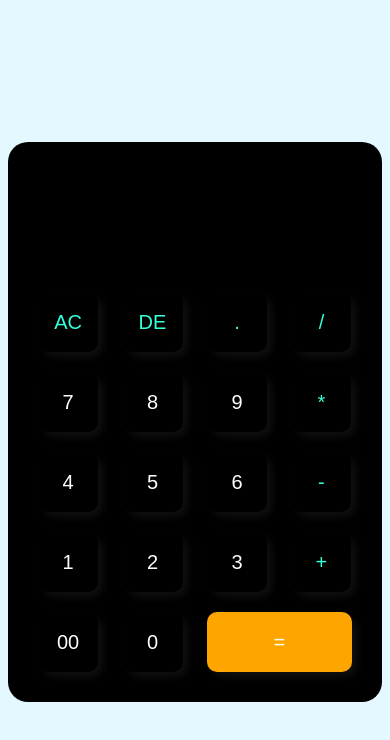
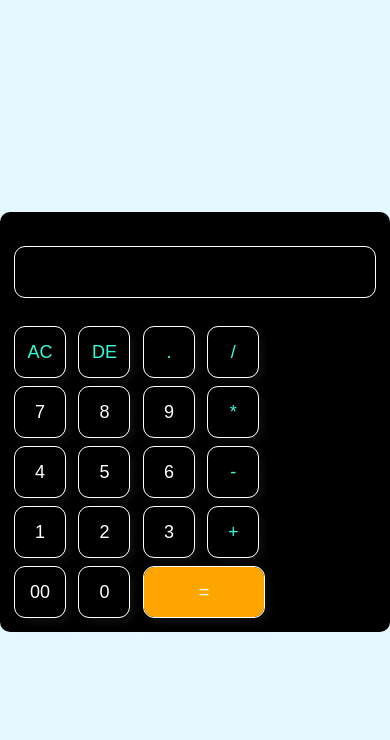
Before and after one commit to Codeblaq0/Simple-Calculator, a plain HTML site: page index.html in a window 390 px wide. Drawn offline with Linux system fonts and the light colour scheme.

Commit message:
Update style.css
Added responsiveness

```diff
--- a/style.css
+++ b/style.css
@@ -18,12 +18,13 @@
     background: #000;
     padding: 20px;
     border-radius: 20px;
-
+    width: 100%;
+    max-width: 400px;
 }
 
 .calculator form input{
     border: 0;
-    outline: 0;
+    outline: 1px solid white;
     width: 60px;
     height: 60px;
     border-radius: 10px;
@@ -48,7 +49,7 @@ form .display input{
     box-shadow: none;
 }
 
- form input.equal{
+form input.equal{
     width: 145px;
     background-color: orange;
 }
@@ -56,3 +57,26 @@ form .display input{
 form input.operator{
     color: #33ffd8;
 }
+
+/* Media queries for mobile responsiveness */
+@media (max-width: 600px) {
+    .calculator {
+        padding: 10px;
+        border-radius: 10px;
+    }
+
+    .calculator form input {
+        width: 50px;
+        height: 50px;
+        font-size: 18px;
+        margin: 5px;
+    }
+
+    form .display input {
+        font-size: 35px;
+    }
+
+    form input.equal {
+        width: 120px;
+    }
+}
```
